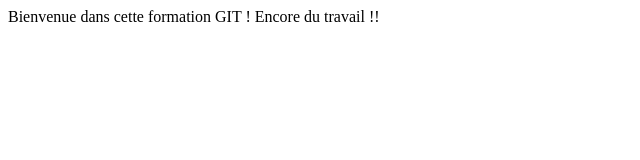
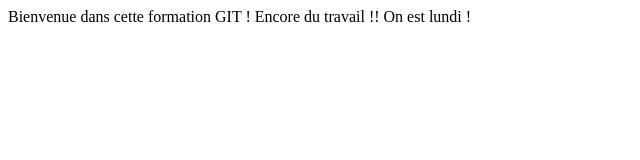
Before and after one commit to Quentin69700/mon_site_web, a plain HTML site: page index.html in a window 1280 px wide. Shown: the whole page, without its empty margins (0-640 px from the left). Drawn offline with Linux system fonts and the light colour scheme.

Commit message:
rajout de la date

```diff
--- a/index.html
+++ b/index.html
@@ -16,6 +16,7 @@
 		<div>
 			Bienvenue dans cette formation GIT !
 			Encore du travail !!
+			On est lundi !
 		</div>
 
 	</body>
```
